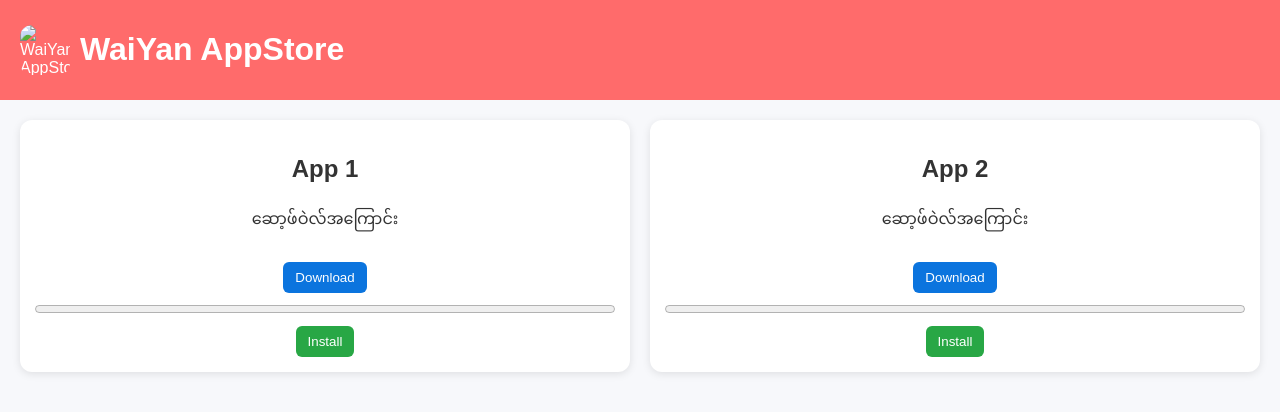
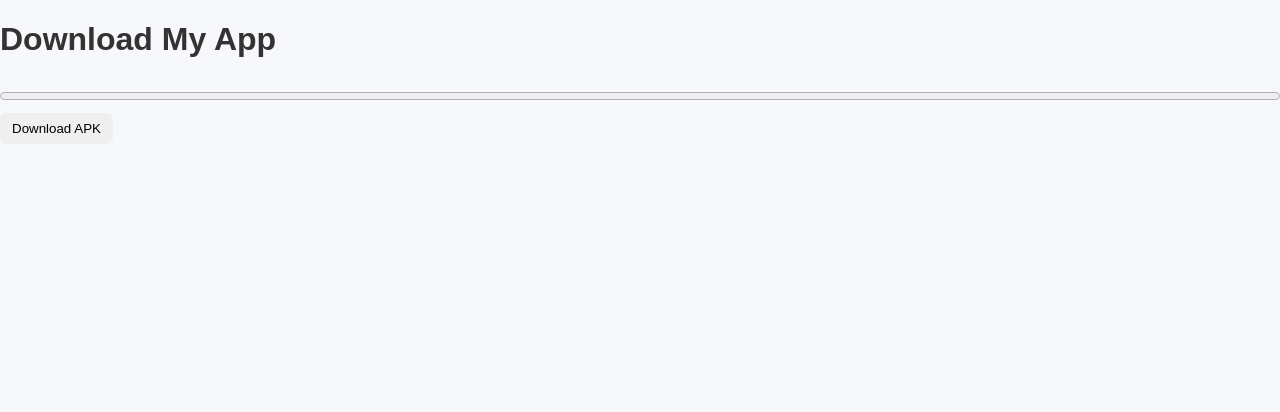
Before and after one commit to ChitLay118/WYAPPstore, a plain HTML site: page index.html in a window 1280 px wide. Drawn offline with Linux system fonts and the light colour scheme.

Commit message:
Update index.html

```diff
--- a/index.html
+++ b/index.html
@@ -1,37 +1,17 @@
 <!DOCTYPE html>
-<html lang="my">
+<html lang="en">
 <head>
 <meta charset="UTF-8">
 <meta name="viewport" content="width=device-width, initial-scale=1.0">
-<title>WaiYan AppStore</title>
+<title>App Download</title>
 <link rel="stylesheet" href="style.css">
 </head>
 <body>
-  <header>
-    <img src="waiyan-icon.png" alt="WaiYan AppStore" class="logo">
-    <h1>WaiYan AppStore</h1>
-  </header>
+<h1>Download My App</h1>
+<progress id="progress" value="0" max="100"></progress>
+<br>
+<button id="downloadBtn">Download APK</button>
 
-  <main>
-    <div class="app-card">
-      <h2>App 1</h2>
-      <p>ဆော့ဖ်ဝဲလ်အကြောင်း</p>
-      <button class="download-btn" data-link="https://mega.nz/file/xxxx#yyyy">Download</button>
-      <progress value="0" max="100" class="download-progress"></progress>
-      <button class="install-btn" disabled>Install</button>
-    </div>
-
-    <div class="app-card">
-      <h2>App 2</h2>
-      <p>ဆော့ဖ်ဝဲလ်အကြောင်း</p>
-      <button class="download-btn" data-link="https://mega.nz/file/xxxx#yyyy">Download</button>
-      <progress value="0" max="100" class="download-progress"></progress>
-      <button class="install-btn" disabled>Install</button>
-    </div>
-
-    <!-- အဲ့လို App Card များစွာ ထည့်နိုင်သည် -->
-  </main>
-
-  <script src="script.js"></script>
+<script src="script.js"></script>
 </body>
 </html>
```
